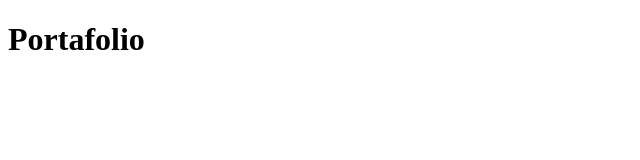
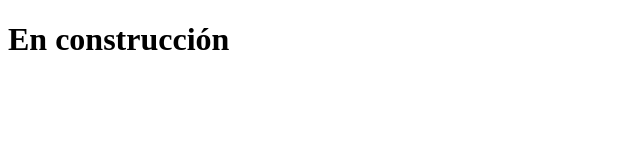
Before and after one commit to mcamila17/Portafolio, a plain HTML site: page index.html in a window 1280 px wide. Shown: the whole page, without its empty margins (0-640 px from the left). Drawn offline with Linux system fonts and the light colour scheme.

Commit message:
Update index.html

```diff
--- a/index.html
+++ b/index.html
@@ -7,6 +7,6 @@
     <title>Portafolio</title>
 </head>
 <body>
-    <h1>Portafolio</h1>
+    <h1>En construcción</h1>
 </body>
 </html>
```
